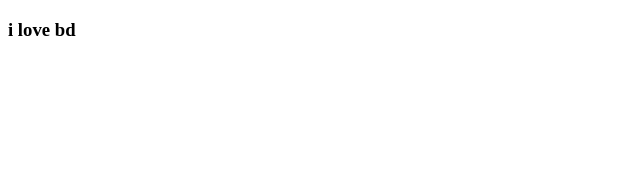
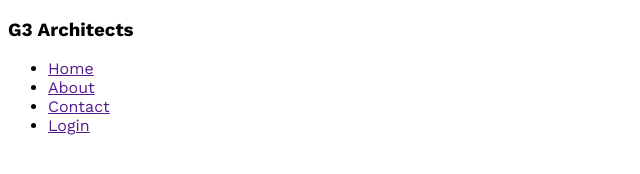
Before and after one commit to Rakibmolla66/g3-architects-website, a plain HTML site: page index.html in a window 1280 px wide. Shown: the whole page, without its empty margins (0-640 px from the left). Drawn offline with nearby package versions, Linux system fonts and the light colour scheme.

Commit message:
added work sans font

```diff
--- a/index.html
+++ b/index.html
@@ -7,6 +7,22 @@
     <link rel="stylesheet" href="styles/architect.css">
 </head>
 <body>
-    <h3> i love bd</h3>
+  <header>
+     <nav>
+        <h3>G3 Architects</h3>
+        <ul>
+            <li><a href="">Home</a></li>
+            <li><a href="">About</a></li>
+            <li><a href="">Contact</a></li>
+            <li><a href="">Login</a></li>
+        </ul>
+     </nav>
+  </header>
+  <main>
+
+  </main>
+  <footer>
+
+  </footer>
 </body>
 </html>
--- a/styles/architect.css
+++ b/styles/architect.css
@@ -0,0 +1,8 @@
+/* work sans font from google fonts */
+
+  @import url('https://fonts.googleapis.com/css2?family=Lato:wght@400;700;900&family=Work+Sans:wght@400;500;600;700;800&display=swap');
+
+
+*{
+font-family: 'Work Sans', sans-serif;
+}
```
